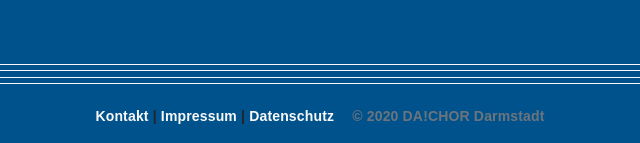
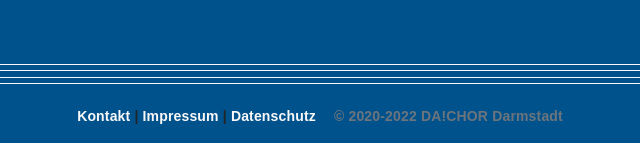
Before and after one commit to geislern/DACHOR-Website, a Django app: page /kontakt/ in a window 1280 px wide. Shown: the part 1832-1975 px from the top of the page, without its empty margins (320-960 px from the left). Run offline with Django 3.2, Linux system fonts and the light colour scheme; some libraries are stand-ins or nearby versions; some web fonts are replaced.

Commit message:
update copyright year

```diff
--- a/dachor_website/templates/dachor_website/footer.html
+++ b/dachor_website/templates/dachor_website/footer.html
@@ -9,7 +9,7 @@
             <a href="{% url "website:contact" %}">Kontakt</a> |
             <a href="{% url "website:impress" %}">Impressum</a> |
             <a href="{% url "website:privacy" %}">Datenschutz</a>
-            <span class="text-muted">© 2020 DA!CHOR Darmstadt</span>
+            <span class="text-muted">© 2020-2022 DA!CHOR Darmstadt</span>
         </div>
     </div>
 </footer>
```
